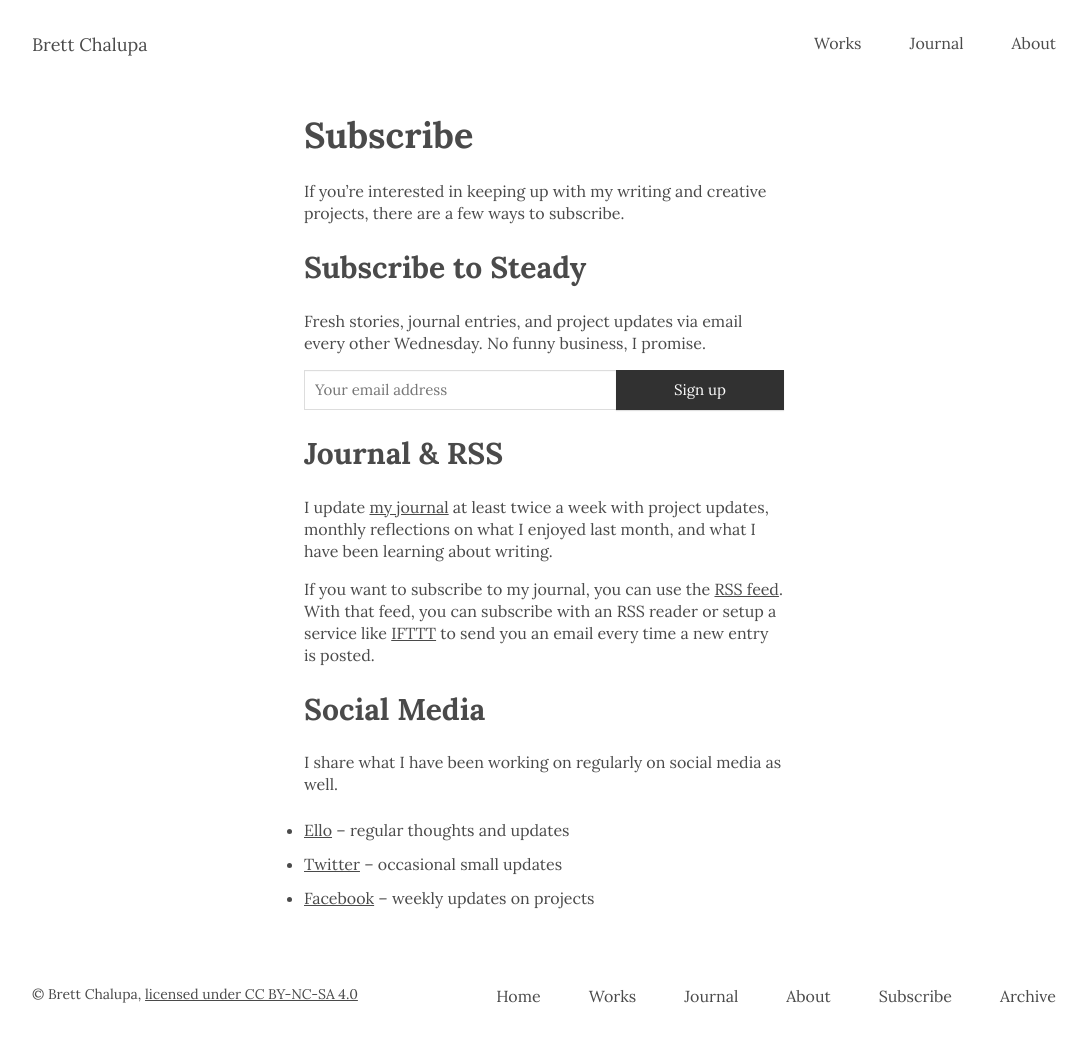
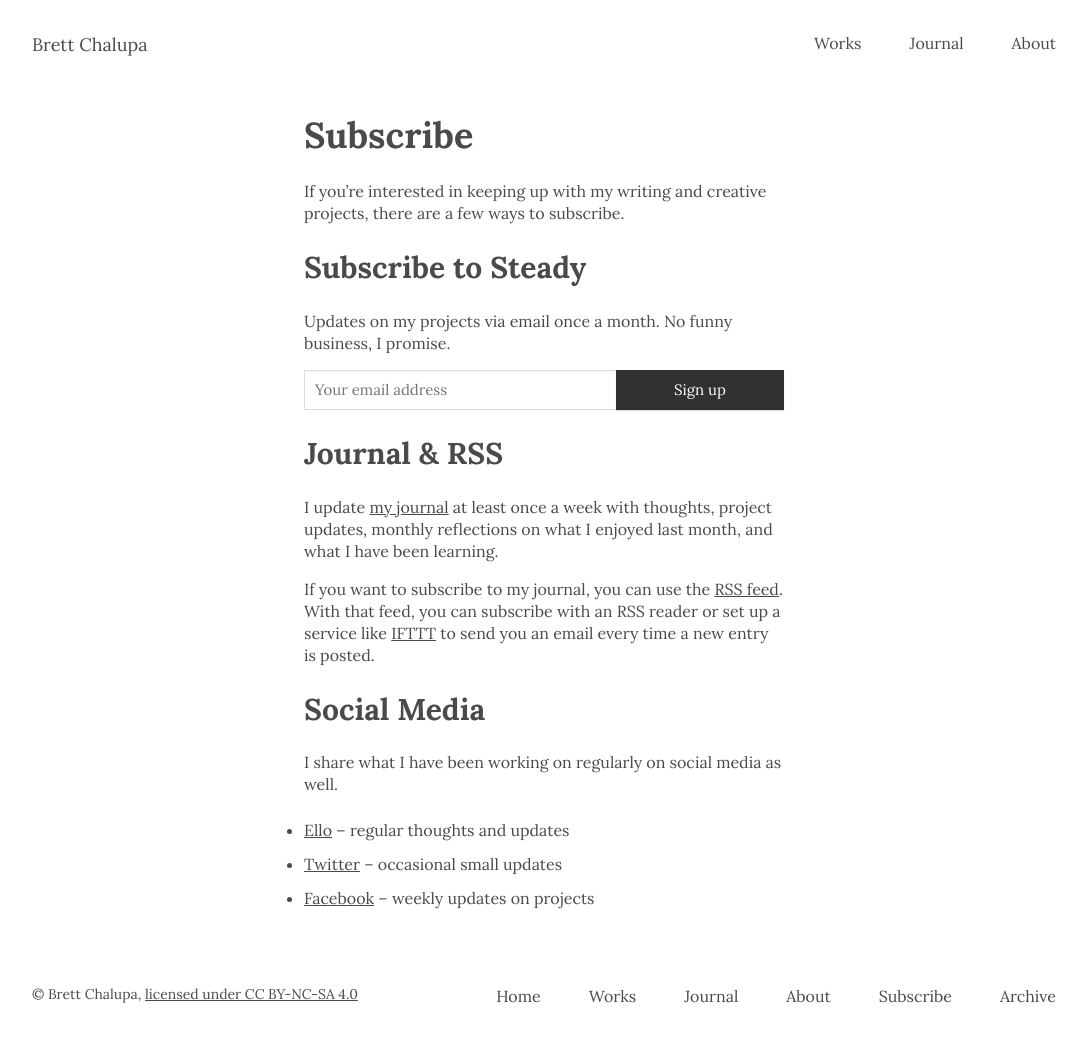
Before and after one commit to brettchalupa/brettchalupa.github.io, a Jekyll site: the page built from subscribe.md, in a window 1280 px wide. Shown: the whole page, without its empty margins (96-1183 px from the left). Built offline with Jekyll 4.4.1, drawn with Linux system fonts in a browser that asks for light colours; a script that is not in the unit is left out.

Commit message:
Update Journal & Newsletter frequency timing
I've decided to scale back both efforts to be less frequent to better
balance my time. This updates the language on my website accordingly.

```diff
--- a/_includes/newsletter.html
+++ b/_includes/newsletter.html
@@ -1,6 +1,6 @@
 <h2>Subscribe to Steady</h2>
 
-<p>Fresh stories, journal entries, and project updates via email every other Wednesday. No funny business, I promise.</p>
+<p>Updates on my projects via email once a month. No funny business, I promise.</p>
 
 <form action="https://gumroad.com/follow_from_embed_form" class="form gumroad-follow-form-embed" method="post">
 <input name="seller_id" type="hidden" value="41532569659">
--- a/journal.html
+++ b/journal.html
@@ -1,6 +1,6 @@
 ---
 title: Journal
-description: News, musings, and updates on Brett's life, updated at least twice a week.
+description: News, musings, and updates on Brett's life, updated at least once a week.
 permalink: "/journal/"
 layout: default
 ---
--- a/subscribe.md
+++ b/subscribe.md
@@ -13,9 +13,9 @@ If you’re interested in keeping up with my writing and creative projects, ther
 
 ## Journal & RSS
 
-I update [my journal](/journal/) at least twice a week with project updates, monthly reflections on what I enjoyed last month, and what I have been learning about writing.
+I update [my journal](/journal/) at least once a week with thoughts, project updates, monthly reflections on what I enjoyed last month, and what I have been learning.
 
-If you want to subscribe to my journal, you can use the [RSS feed](http://www.brettchalupa.com/feed.xml). With that feed, you can subscribe with an RSS reader or setup a service like [IFTTT](https://ifttt.com) to send you an email every time a new entry is posted.
+If you want to subscribe to my journal, you can use the [RSS feed](http://www.brettchalupa.com/feed.xml). With that feed, you can subscribe with an RSS reader or set up a service like [IFTTT](https://ifttt.com) to send you an email every time a new entry is posted.
 
 ## Social Media
 
```
